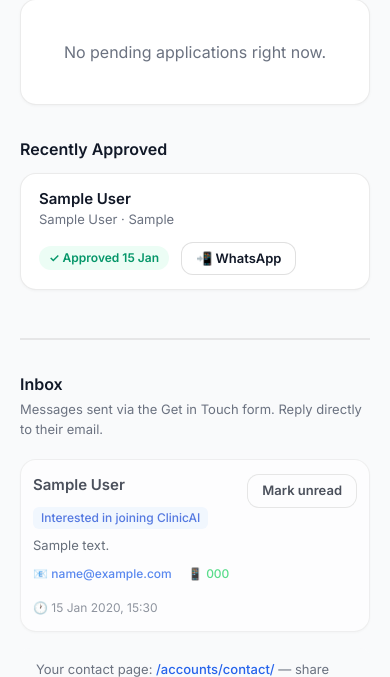
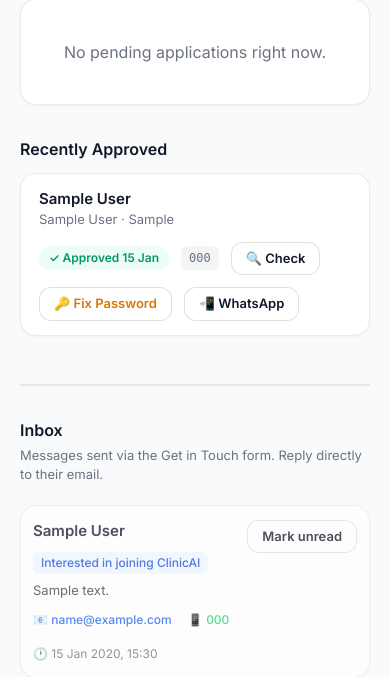
Before and after one commit to amanasthana/clinicai, a Django app: page /accounts/admin-panel/ in a window 390 px wide. Shown: the part 264-941 px from the top of the page. Run offline with Django 5.2, Linux system fonts and the light colour scheme; a user stored in the database is signed in; tables that the repository leaves empty hold one stand-in row (values such as "Sample post"); some libraries are stand-ins or nearby versions.

Commit message:
Fix: CSRF_TRUSTED_ORIGINS, atomic approval, password reset tool
- Add CSRF_TRUSTED_ORIGINS for Django 4+ production CSRF compliance
- Wrap approve_registration_view in transaction.atomic() so Clinic/User/StaffMember
  are all created or none (prevents orphaned users with no staff_profile)
- Show error message if approval fails instead of silent 500
- Add 'Fix Password' button in Approved panel: re-applies registration password hash
- Add 'Check' debug link to verify user account health (check_user_view JSON)
- Improved approval success message shows the login phone number

Co-Authored-By: Claude Sonnet 4.6 <noreply@anthropic.com>

```diff
--- a/accounts/templates/accounts/admin_panel.html
+++ b/accounts/templates/accounts/admin_panel.html
@@ -156,6 +156,12 @@
     </div>
     <div style="display:flex; align-items:center; gap:12px; flex-wrap:wrap;">
       <span style="font-size:12px; color:#059669; font-weight:600; background:#ECFDF5; padding:3px 10px; border-radius:20px;">✓ Approved {{ reg.reviewed_at|date:"j M" }}</span>
+      <span style="font-size:12px; color:#6B7280; font-family:monospace; background:#F3F4F6; padding:3px 8px; border-radius:6px;">{{ reg.phone }}</span>
+      <a href="{% url 'accounts:check_user' reg.phone %}" target="_blank" class="btn btn-secondary btn-sm">🔍 Check</a>
+      <form method="post" action="{% url 'accounts:reset_clinic_password' reg.pk %}" style="display:inline;" onsubmit="return confirm('Re-apply registration password for {{ reg.phone }}?');">
+        {% csrf_token %}
+        <button type="submit" class="btn btn-secondary btn-sm" style="color:#D97706;">🔑 Fix Password</button>
+      </form>
       <a href="https://wa.me/91{{ reg.phone }}" target="_blank" class="btn btn-secondary btn-sm">📲 WhatsApp</a>
     </div>
   </div>
--- a/accounts/urls.py
+++ b/accounts/urls.py
@@ -20,4 +20,6 @@ urlpatterns = [
     path('contact/success/', views.contact_success_view, name='contact_success'),
     path('api/preference/', views.update_preference_api, name='update_preference'),
     path('letterhead/', views.letterhead_view, name='letterhead'),
+    path('admin-panel/check-user/<str:phone>/', views.check_user_view, name='check_user'),
+    path('admin-panel/reset-password/<int:pk>/', views.reset_clinic_password_view, name='reset_clinic_password'),
 ]
--- a/accounts/views.py
+++ b/accounts/views.py
@@ -200,42 +200,50 @@ def approve_registration_view(request, pk):
         from django.http import HttpResponseForbidden
         return HttpResponseForbidden('Not authorized.')
 
+    from django.db import transaction
+
     reg = ClinicRegistrationRequest.objects.get(pk=pk, status='pending')
 
-    # Create clinic
-    clinic = Clinic.objects.create(
-        name=reg.clinic_name,
-        city=reg.city,
-        state=reg.state,
-        phone=reg.clinic_phone,
-    )
+    try:
+        with transaction.atomic():
+            # Create clinic
+            clinic = Clinic.objects.create(
+                name=reg.clinic_name,
+                city=reg.city,
+                state=reg.state,
+                phone=reg.clinic_phone,
+            )
 
-    # Create user (phone = username)
-    user = User(
-        username=reg.phone,
-        email=reg.email,
-        first_name=reg.doctor_name.split()[0] if reg.doctor_name else '',
-        last_name=' '.join(reg.doctor_name.split()[1:]) if reg.doctor_name else '',
-    )
-    user.password = reg.password_hash   # already hashed by make_password
-    user.save()
+            # Create user (phone = username)
+            user = User(
+                username=reg.phone,
+                email=reg.email,
+                first_name=reg.doctor_name.split()[0] if reg.doctor_name else '',
+                last_name=' '.join(reg.doctor_name.split()[1:]) if reg.doctor_name else '',
+            )
+            user.password = reg.password_hash   # already hashed by make_password
+            user.save()
 
-    # Create staff member
-    StaffMember.objects.create(
-        user=user,
-        clinic=clinic,
-        role='admin',
-        display_name=reg.doctor_name,
-        qualification=reg.qualification,
-        registration_number=reg.registration_number,
-    )
+            # Create staff member
+            StaffMember.objects.create(
+                user=user,
+                clinic=clinic,
+                role='admin',
+                display_name=reg.doctor_name,
+                qualification=reg.qualification,
+                registration_number=reg.registration_number,
+            )
 
-    # Mark as approved
-    reg.status = 'approved'
-    reg.reviewed_at = timezone.now()
-    reg.save()
+            # Mark as approved
+            reg.status = 'approved'
+            reg.reviewed_at = timezone.now()
+            reg.save()
 
-    messages.success(request, f'{reg.clinic_name} approved! Notify them on WhatsApp.')
+    except Exception as e:
+        messages.error(request, f'Approval failed: {e}')
+        return redirect('accounts:admin_panel')
+
+    messages.success(request, f'{reg.clinic_name} approved! Login: {reg.phone} / [password set at registration]. Send WhatsApp.')
     return redirect('accounts:admin_panel')
 
 
@@ -339,3 +347,42 @@ def letterhead_view(request):
         return redirect('accounts:letterhead')
 
     return render(request, 'accounts/letterhead.html', {'clinic': clinic})
+
+
+@_require_POST
+def reset_clinic_password_view(request, pk):
+    """Superuser-only: re-apply password hash from a ClinicRegistrationRequest to its user."""
+    if not request.user.is_superuser:
+        from django.http import HttpResponseForbidden
+        return HttpResponseForbidden('Not authorized.')
+
+    reg = ClinicRegistrationRequest.objects.get(pk=pk)
+    try:
+        user = User.objects.get(username=reg.phone)
+        user.password = reg.password_hash
+        user.save(update_fields=['password'])
+        messages.success(request, f'Password reset for {reg.phone} ({reg.doctor_name}). They can now log in with the password they set during registration.')
+    except User.DoesNotExist:
+        messages.error(request, f'No user found with username {reg.phone}. Was the approval run?')
+    return redirect('accounts:admin_panel')
+
+
+def check_user_view(request, phone):
+    """Superuser-only debug: verify if a registered user account is healthy."""
+    from django.http import JsonResponse
+    if not request.user.is_superuser:
+        return JsonResponse({'error': 'Not authorized'}, status=403)
+    try:
+        u = User.objects.get(username=phone)
+    except User.DoesNotExist:
+        return JsonResponse({'exists': False, 'phone': phone})
+    has_staff = hasattr(u, 'staff_profile')
+    return JsonResponse({
+        'exists': True,
+        'phone': phone,
+        'is_active': u.is_active,
+        'has_staff_profile': has_staff,
+        'role': u.staff_profile.role if has_staff else None,
+        'clinic': u.staff_profile.clinic.name if has_staff else None,
+        'date_joined': str(u.date_joined),
+    })
--- a/clinicai/settings.py
+++ b/clinicai/settings.py
@@ -132,3 +132,7 @@ if not DEBUG:
     X_FRAME_OPTIONS = 'DENY'
     CSRF_COOKIE_SECURE = True
     SESSION_COOKIE_SECURE = True
+    CSRF_TRUSTED_ORIGINS = env.list(
+        'CSRF_TRUSTED_ORIGINS',
+        default=['https://clinicai.azurewebsites.net']
+    )
```
